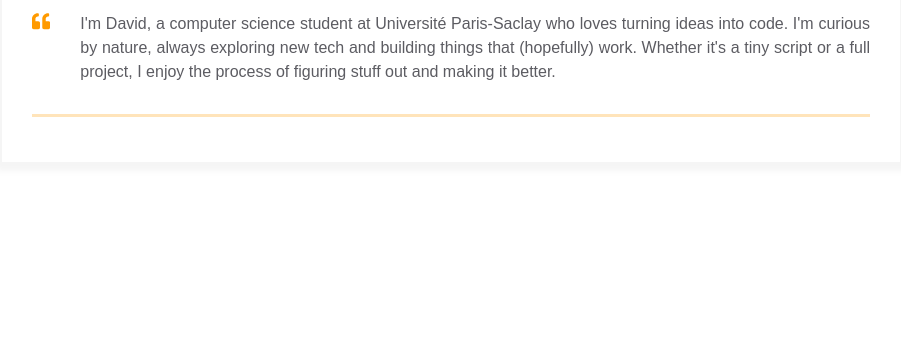
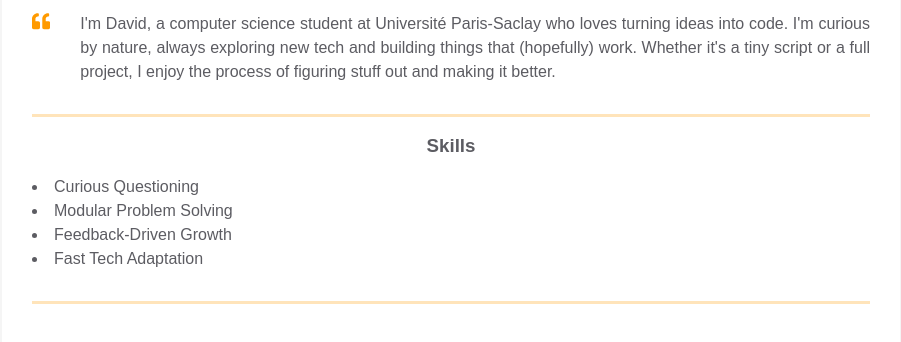
Before and after one commit to ItzDemonKing/homepage, a plain HTML site: page index.html in a window 1280 px wide. Shown: the part 338-680 px from the top of the page, without its empty margins (189-1090 px from the left). Drawn offline with Linux system fonts and the light colour scheme.

Commit message:
Add Skills block

```diff
--- a/index.html
+++ b/index.html
@@ -101,6 +101,20 @@
               </div>
             </div>
           </div>
+          <div class="container">
+            <div class="resume__block">
+              <div class="skills">
+                <h3 class="skills__header">Skills</h3>
+                <ul class="skills__list">
+                  <li>Curious Questioning</li>
+                  <li>Modular Problem Solving</li>
+                  <li>Feedback-Driven Growth</li>
+                  <li>Fast Tech Adaptation</li>
+                </ul>
+              </div>
+            </div>
+          </div>
+
         </div>
       </main>
   </body>
--- a/styles.css
+++ b/styles.css
@@ -165,9 +165,10 @@
     margin-bottom: 15px;
   }
 
-  .skills__text {
+  .skills__list {
     color: var(--secondary-text-color);
     text-align: justify;
+    list-style-position: inside;
   }
 
 /* Contact info styles */
@@ -180,6 +181,7 @@
     color: var(--secondary-text-color);
     text-align: left;
     margin-bottom: 20px;
+    margin-left: 15px;
   }
 
   .experiences__company-header-durability {
```
